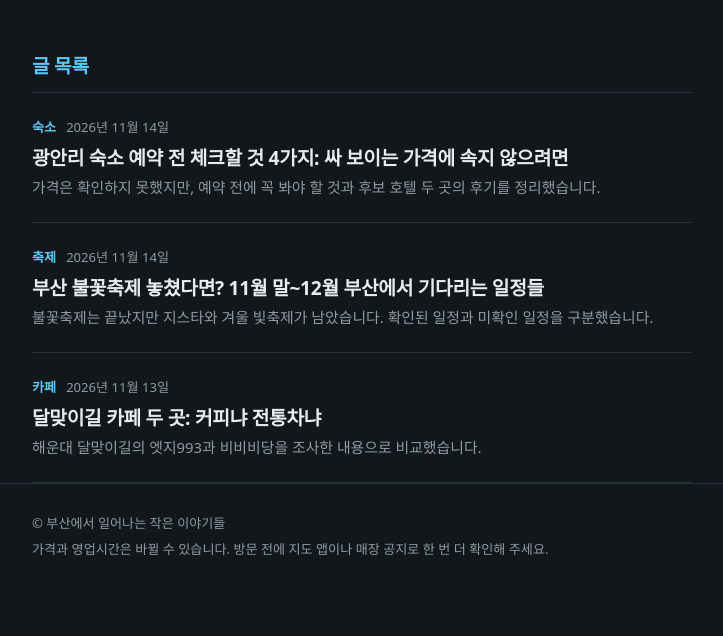
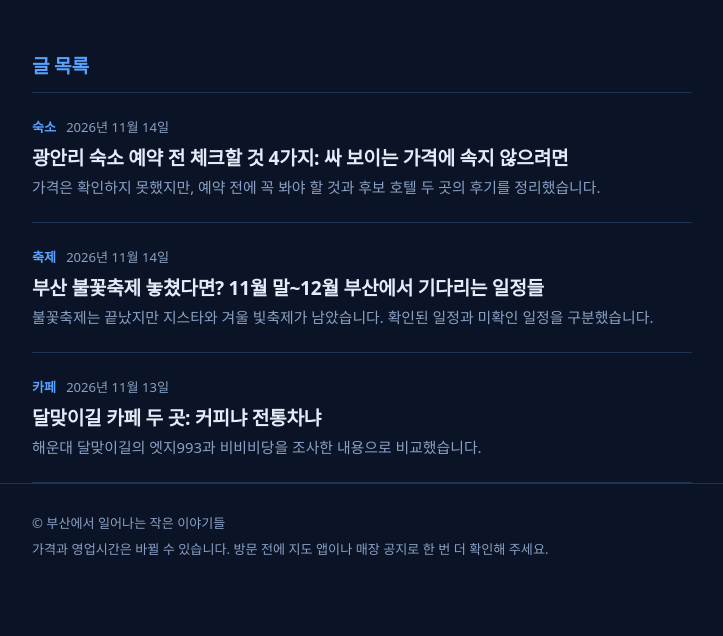
Before and after one commit to dbsk1367/travel-blog, a plain HTML site: page index.html in a window 1280 px wide. Shown: the part 164-800 px from the top of the page, without its empty margins (278-1001 px from the left). Drawn offline with Linux system fonts and the dark colour scheme.

Commit message:
블로그 색상을 파란 톤으로 변경
Co-Authored-By: Claude Sonnet 5.5 <noreply@anthropic.com>

```diff
--- a/style.css
+++ b/style.css
@@ -1,22 +1,22 @@
 /* 깔끔한 미니멀 스타일: 흰 배경 + 포인트 색 하나(바다 파랑). 색은 글자 포인트에만 씁니다. */
 
 :root {
-	--bg: #ffffff;
-	--text: #1f2933;
-	--muted: #7b8794;
-	--line: #e6eaee;
-	--soft: #f6f8fa;
-	--accent: #0e78bd;
+	--bg: #f8fbff;
+	--text: #14284b;
+	--muted: #5f7499;
+	--line: #d6e4f7;
+	--soft: #eaf2fd;
+	--accent: #1f6feb;
 }
 
 @media (prefers-color-scheme: dark) {
 	:root {
-		--bg: #12171c;
-		--text: #e8ecef;
-		--muted: #8f9aa6;
-		--line: #28313a;
-		--soft: #1a2128;
-		--accent: #5ccaf5;
+		--bg: #0b1426;
+		--text: #e4ecfa;
+		--muted: #8aa0c4;
+		--line: #1f3355;
+		--soft: #12203a;
+		--accent: #5aa2ff;
 	}
 }
 
```
